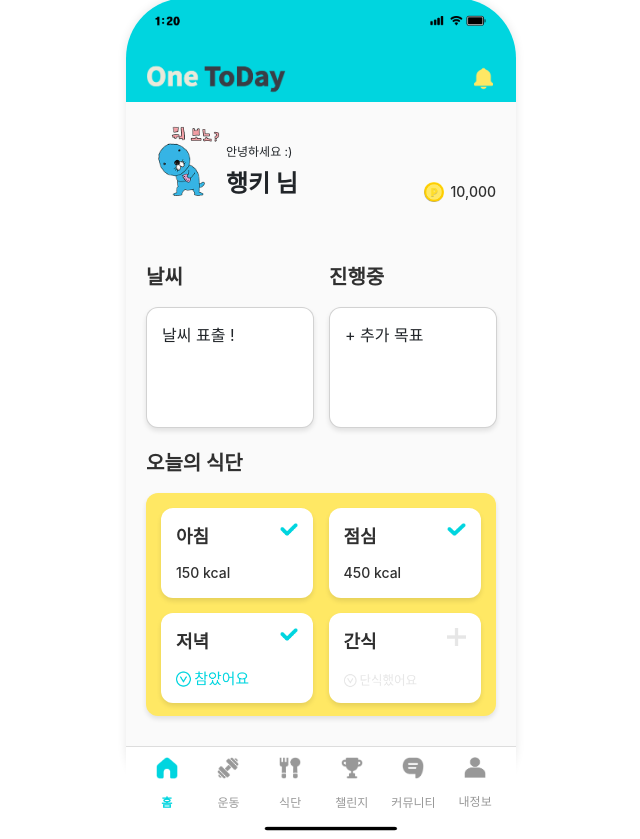
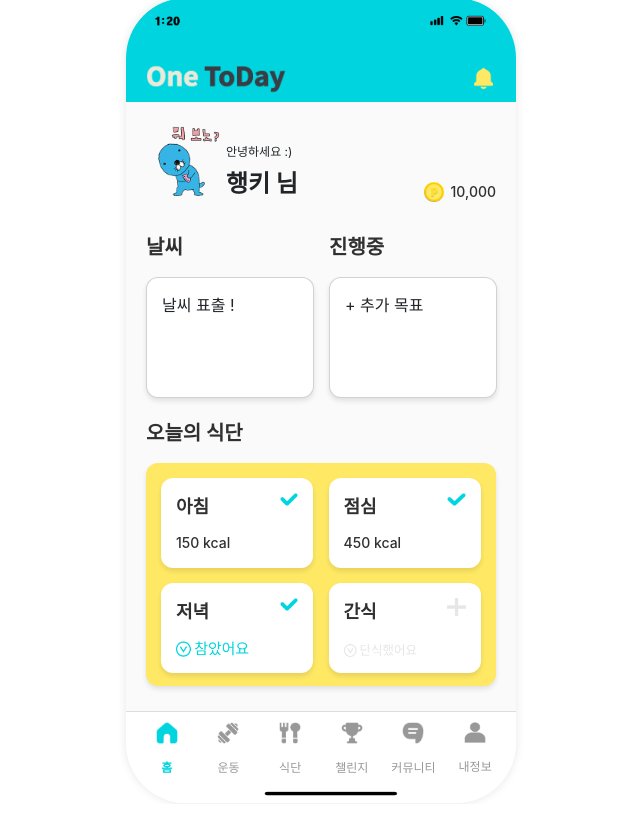
Before and after one commit to inha915/OTD_MSA_Front, a Vue app: page / in a window 1280 px wide. Shown: the whole page, without its empty margins (319-959 px from the left). After the commit the page ends 804 px from the top, so only its background shows below. Built offline with nearby package versions, Linux system fonts and the light colour scheme; a web font is replaced by a local one; what v-calendar would draw is missing.

Commit message:
수정중

```diff
--- a/src/views/layout/layout.vue
+++ b/src/views/layout/layout.vue
@@ -21,8 +21,6 @@ import Footer from './Footer.vue';
 <style scoped>
 .app-layout {
   display: flex;
-  /* 행 간격을 20px로 설정 */
-  row-gap: 30px;
   flex-direction: column;
   height: 805px;
   user-select: none;
```
